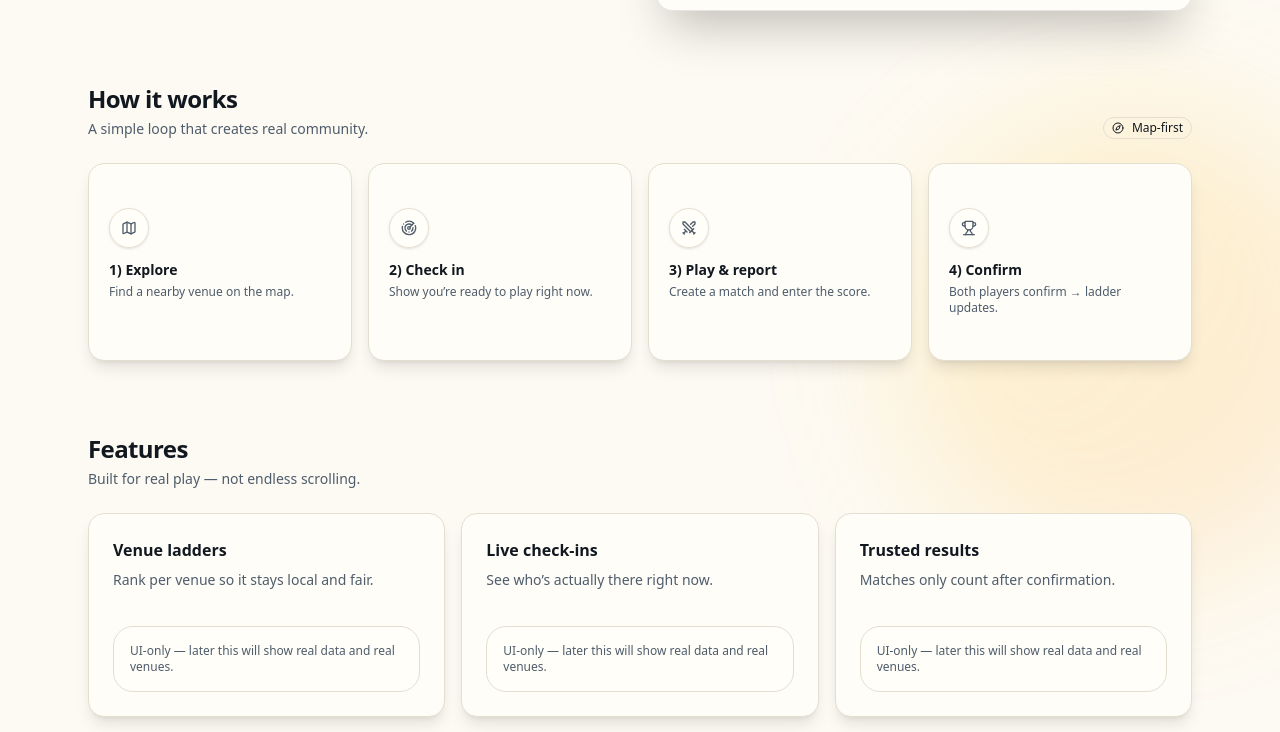
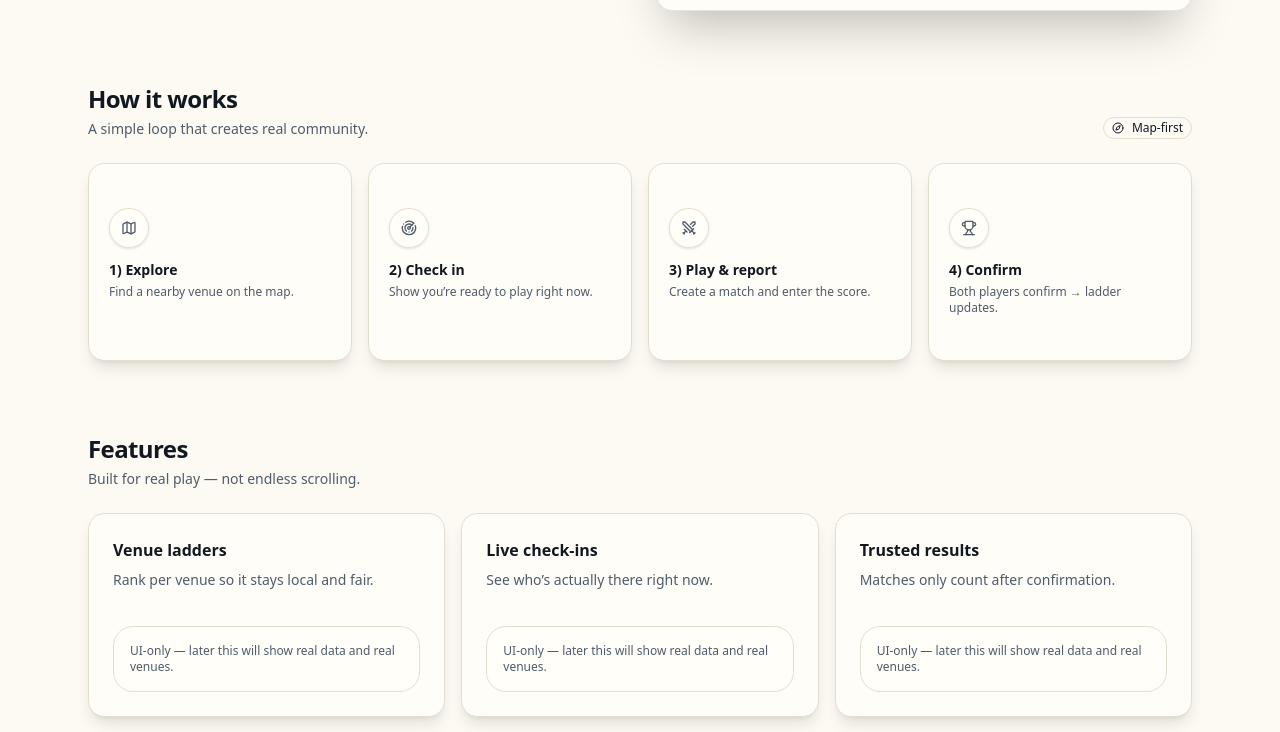
Before and after one commit to NikitaZelenyak/local-game, a Next.js app: page / in a window 1280 px wide. Shown: the part 575-1307 px from the top of the page. Built offline with nearby package versions, Linux system fonts and the light colour scheme.

Commit message:
feat: enhance ExplorePage with animated map and update ambient background styles

```diff
--- a/app/explore/page.tsx
+++ b/app/explore/page.tsx
@@ -287,7 +287,7 @@
                     <Switch checked={liveOnly} onCheckedChange={setLiveOnly} />
                   </div>
 
-                  <div className="min-w-[220px]">
+                  <div className="min-w-55">
                     <div className="flex items-center justify-between text-xs text-muted-foreground">
                       <span>Max distance</span>
                       <span>{maxKm[0]} km</span>
@@ -617,6 +617,10 @@
   onSelect: (id: string) => void;
 }) {
   return (
+    <motion.div
+      animate={{ y: [0, -4, 0] }}
+      transition={{ duration: 10, repeat: Infinity, ease: "easeInOut" }}
+    >
       <Card className="shadow-xl overflow-hidden">
         <CardHeader className="pb-3">
           <div className="flex items-start justify-between gap-3">
@@ -699,6 +703,7 @@
           </div>
         </CardContent>
       </Card>
+    </motion.div>
   );
 }
 
--- a/app/globals.css
+++ b/app/globals.css
@@ -122,4 +122,9 @@
   body {
     @apply bg-background text-foreground;
   }
+
+  button,
+  [role="button"] {
+    @apply cursor-pointer;
+  }
 }
--- a/components/layout/ambient-background.tsx
+++ b/components/layout/ambient-background.tsx
@@ -1,3 +1,6 @@
+"use client";
+
+import { useMemo } from "react";
 import { cn } from "@/lib/utils";
 
 type AmbientBackgroundProps = {
@@ -9,25 +12,43 @@
   default: {
     grid: "opacity-35 [background-size:26px_26px]",
     glows: [
-      "-top-28 -left-24 h-[28rem] w-[28rem] from-emerald-400/25 to-sky-400/15",
-      "top-1/3 -right-24 h-[30rem] w-[30rem] from-amber-300/20 to-orange-400/12",
-      "-bottom-36 left-1/3 h-[34rem] w-[34rem] from-cyan-300/20 to-lime-300/12",
+      {
+        size: "h-[28rem] w-[28rem]",
+        color: "from-emerald-400/25 to-sky-400/15",
+      },
+      {
+        size: "h-[30rem] w-[30rem]",
+        color: "from-amber-300/20 to-orange-400/12",
+      },
+      { size: "h-[34rem] w-[34rem]", color: "from-cyan-300/20 to-lime-300/12" },
     ],
   },
   soft: {
     grid: "opacity-25 [background-size:28px_28px]",
     glows: [
-      "-top-24 -left-20 h-[24rem] w-[24rem] from-emerald-400/18 to-sky-400/12",
-      "top-1/3 -right-20 h-[26rem] w-[26rem] from-amber-300/14 to-orange-400/10",
-      "-bottom-28 left-1/3 h-[28rem] w-[28rem] from-cyan-300/14 to-lime-300/10",
+      {
+        size: "h-[24rem] w-[24rem]",
+        color: "from-emerald-400/18 to-sky-400/12",
+      },
+      {
+        size: "h-[26rem] w-[26rem]",
+        color: "from-amber-300/14 to-orange-400/10",
+      },
+      { size: "h-[28rem] w-[28rem]", color: "from-cyan-300/14 to-lime-300/10" },
     ],
   },
   auth: {
     grid: "opacity-40 [background-size:24px_24px]",
     glows: [
-      "-top-28 -left-24 h-[30rem] w-[30rem] from-emerald-400/30 to-sky-400/18",
-      "top-1/3 -right-24 h-[32rem] w-[32rem] from-amber-300/22 to-orange-400/16",
-      "-bottom-32 left-1/3 h-[32rem] w-[32rem] from-cyan-300/22 to-lime-300/14",
+      {
+        size: "h-[30rem] w-[30rem]",
+        color: "from-emerald-400/30 to-sky-400/18",
+      },
+      {
+        size: "h-[32rem] w-[32rem]",
+        color: "from-amber-300/22 to-orange-400/16",
+      },
+      { size: "h-[32rem] w-[32rem]", color: "from-cyan-300/22 to-lime-300/14" },
     ],
   },
 };
@@ -37,22 +58,36 @@
   className,
 }: AmbientBackgroundProps) {
   const styles = VARIANTS[variant];
+  const placements = useMemo(
+    () =>
+      styles.glows.map(() => ({
+        top: `${Math.round(Math.random() * 80 - 20)}%`,
+        left: `${Math.round(Math.random() * 80 - 20)}%`,
+      })),
+    [styles.glows]
+  );
 
   return (
     <div
       aria-hidden="true"
-      className={cn("pointer-events-none absolute inset-0 z-0", className)}
+      className={cn("pointer-events-none absolute inset-0 -z-10", className)}
     >
-      {styles.glows.map((glow) => (
+      {styles.glows.map((glow, index) => (
         <div
-          key={glow}
-          className={cn("absolute rounded-full bg-linear-to-br blur-3xl", glow)}
+          key={`${glow.color}-${index}`}
+          className={cn(
+            "absolute rounded-full bg-linear-to-br blur-3xl motion-safe:animate-[pulse_20s_ease-in-out_infinite]",
+            glow.size,
+            glow.color
+          )}
+          style={placements[index]}
         />
       ))}
       <div
         className={cn(
           "absolute inset-0 bg-[radial-gradient(circle_at_1px_1px,rgba(255,255,255,0.08)_1px,transparent_0)]",
-          styles.grid
+          styles.grid,
+          "motion-safe:animate-[pulse_24s_ease-in-out_infinite]"
         )}
       />
     </div>
```
Lines whose indentation alone changed are shown as unchanged.
